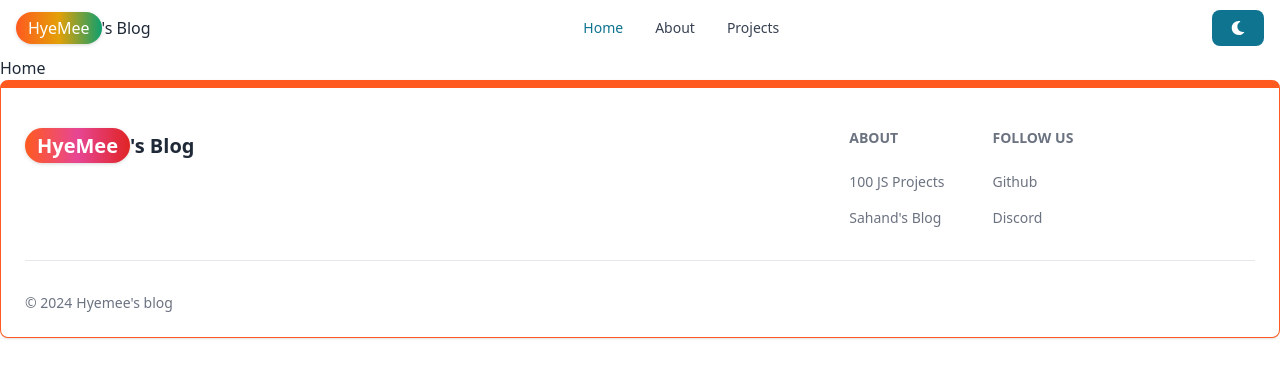
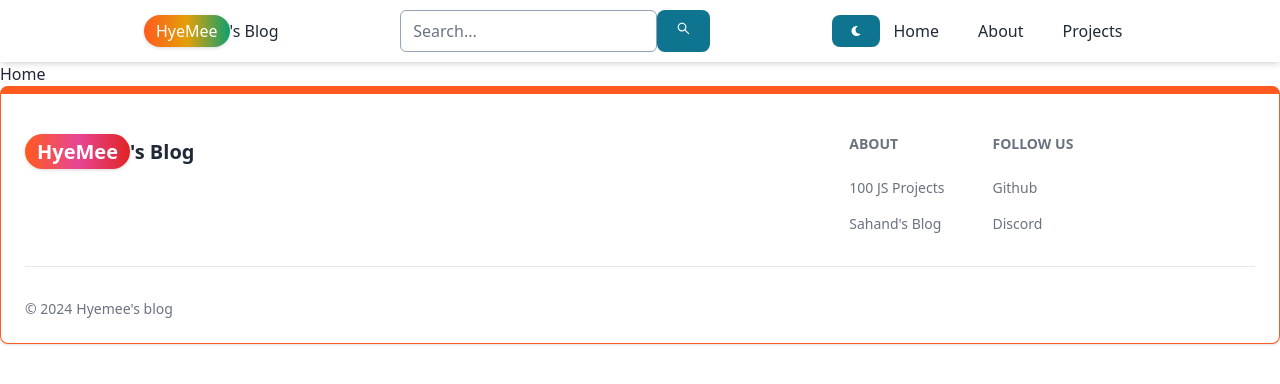
Before and after one commit to Hyemee1021/mern-blog, a React (Vite) app in the folder client/: page / in a window 1280 px wide. Shown: the top 384 px of the page. Built offline with nearby package versions, Linux system fonts and the light colour scheme; no server answers.

Commit message:
used JS instread of flowbite

```diff
--- a/client/src/components/Header.jsx
+++ b/client/src/components/Header.jsx
@@ -1,10 +1,11 @@
-import React from "react";
+import React, { useState } from "react";
 
-import { Avatar, Dropdown, Navbar, Button } from "flowbite-react";
+import { Avatar, Dropdown, Navbar, Button, TextInput } from "flowbite-react";
 import { Link } from "react-router-dom";
 import { useDispatch, useSelector } from "react-redux";
 // icon
 import { AiOutlineSearch } from "react-icons/ai";
+import { CiMenuKebab } from "react-icons/ci";
 import {
   FaIcons,
   FaMoon,
@@ -20,9 +21,15 @@ export const Header = () => {
   const dispatch = useDispatch();
   const theme = useSelector((state) => state.theme.theme);
   const currentUser = useSelector((state) => state.user.currentUser);
-  console.log(currentUser);
+
+  const [open, setOpen] = useState(true);
+  console.log(open);
+  const openToggle = () => {
+    setOpen(!open);
+  };
   return (
-    <Navbar fluid rounded>
+    <div className="shadow-md">
+      <Navbar fluid rounded className="w-11/12 md:w-4/5  mx-auto ">
         <Navbar.Brand as={Link} to="/">
           <span className="px-3 py-1  rounded-full text-white   drop-shadow bg-gradient-to-r from-orange-500 via-yellow-400 to-green-500">
             HyeMee
@@ -30,9 +37,23 @@ export const Header = () => {
           's Blog
         </Navbar.Brand>
 
+        <form class="max-w-sm mx-auto  md:flex hidden ">
+          <input
+            type="text"
+            placeholder="Search..."
+            className="hidden md:block rounded-md border-slate-400"
+          />
+          <Button>
+            <AiOutlineSearch size={15} />
+          </Button>
+        </form>
+
+        <Button className="w-10 h-10 lg:hidden" color="gray" pill>
+          <AiOutlineSearch />
+        </Button>
+
         {/* profile icon */}
         {currentUser && (
-        <div className="flex order-3">
           <Dropdown
             arrowIcon={false}
             inline
@@ -56,12 +77,10 @@ export const Header = () => {
 
             <Dropdown.Item>Sign out</Dropdown.Item>
           </Dropdown>
-        </div>
         )}
 
-      <div className="flex md:order-2 gap-3">
         <Button onClick={() => dispatch(toggleTheme())}>
-          {theme === "light" ? <FaMoon /> : <FaSun />}
+          {theme === "light" ? <FaMoon size={10} /> : <FaSun size={10} />}
         </Button>
 
         {!currentUser && (
@@ -69,16 +88,28 @@ export const Header = () => {
             <Button> Sign in</Button>
           </Link>
         )}
+        <CiMenuKebab
+          size={22}
+          className="md:hidden hover:bg-slate-200  rounded-full "
+          onClick={openToggle}
+        />
 
-        <Navbar.Toggle />
+        <ul
+          className={`${
+            open ? "block" : "hidden"
+          } w-full flex flex-col gap-3 md:flex md:flex-row md:w-64 md:justify-around`}
+        >
+          <li>
+            <Link to="/">Home</Link>
+          </li>
+          <li>
+            <Link to="/about">About</Link>
+          </li>
+          <li>
+            <Link to="/">Projects</Link>
+          </li>
+        </ul>
+      </Navbar>
     </div>
-      <Navbar.Collapse>
-        <Navbar.Link href="/" active>
-          Home
-        </Navbar.Link>
-        <Navbar.Link href="/about">About</Navbar.Link>
-        <Navbar.Link href="/projects">Projects</Navbar.Link>
-      </Navbar.Collapse>
-    </Navbar>
   );
 };
```
Lines whose indentation alone changed are shown as unchanged.
